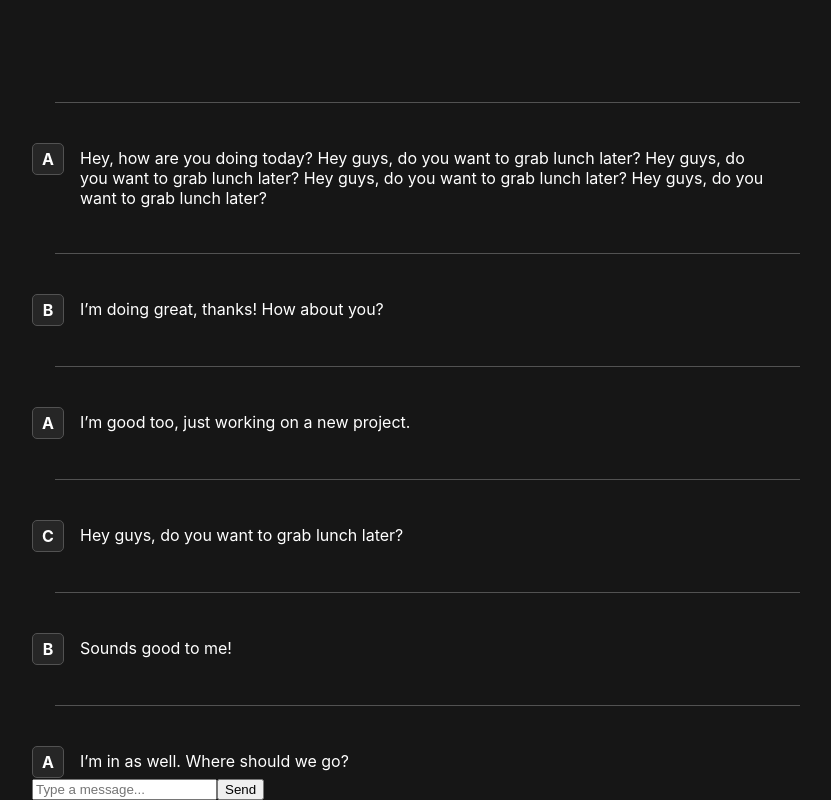
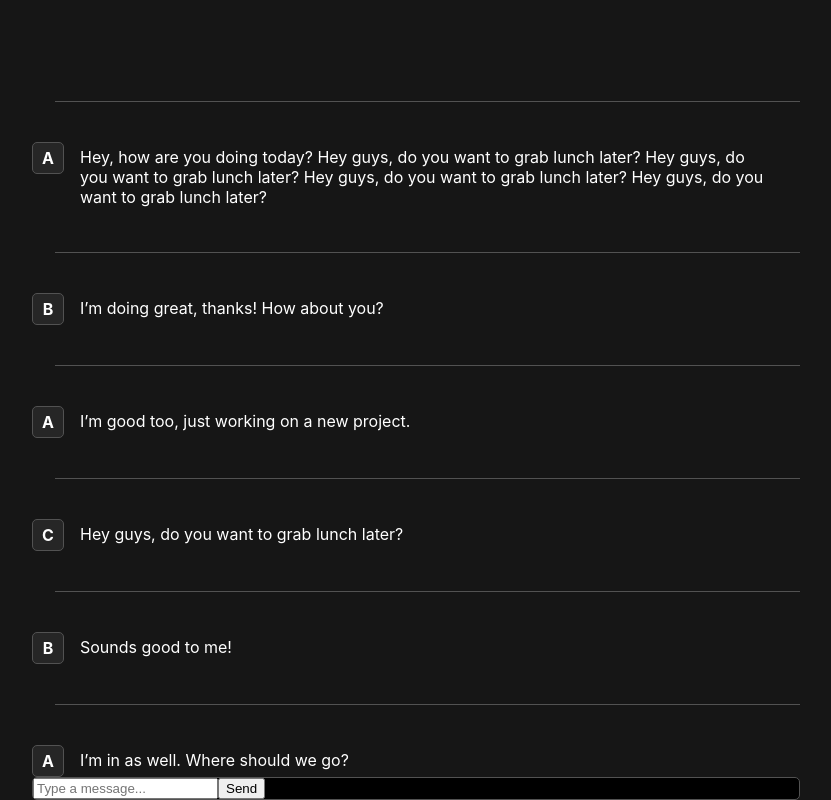
Before and after one commit to doga-ozcelik/chat-application, a React (Create React App) app: page / in a window 1280 px wide. Shown: the whole page, without its empty margins (224-1055 px from the left). Built offline with nearby package versions, Linux system fonts and the light colour scheme.

Commit message:
refactor(Container): Arrange main container

```diff
--- a/src/App.css
+++ b/src/App.css
@@ -7,3 +7,10 @@
   justify-content: flex-end;
   font-size: 16px;
 }
+
+.Container {
+  width: 100%;
+  max-width: 800px;
+  padding: 0 1rem;
+  box-sizing: border-box;
+}
--- a/src/App.tsx
+++ b/src/App.tsx
@@ -46,8 +46,10 @@ export const mockMessages = [
 function App() {
   return (
     <div className="App">
-      <ChatBox messages={mockMessages} />
-      <MessageInput />
+      <div className="Container">
+        <ChatBox messages={mockMessages} />
+        <MessageInput />
+      </div>
     </div>
   );
 }
--- a/src/components/ChatBox/ChatBox.css
+++ b/src/components/ChatBox/ChatBox.css
@@ -1,9 +1,5 @@
-.Container {
+.Chat-box-container {
   overflow-y: scroll;
-  width: 100%;
-  max-width: 800px;
-  padding: 0 1rem;
-  box-sizing: border-box;
 }
 
 .Message {
--- a/src/components/ChatBox/index.tsx
+++ b/src/components/ChatBox/index.tsx
@@ -12,7 +12,7 @@ interface ChatBoxProps {
 
 const ChatBox: React.FC<ChatBoxProps> = ({ messages }) => {
   return (
-    <div className="Container">
+    <div className="Chat-box-container">
       {messages.map((message, index) => (
         <div key={index} className="Message">
           <hr className="Divider" />
--- a/src/components/MessageInput/MessageInput.css
+++ b/src/components/MessageInput/MessageInput.css
@@ -1,3 +1,6 @@
-.Container {
-  width: 100%;
+.Input-container {
+  display: flex;
+  background-color: black;
+  border-radius: 5px;
+  border: 0.5px solid #525252;
 }
--- a/src/components/MessageInput/index.tsx
+++ b/src/components/MessageInput/index.tsx
@@ -5,7 +5,7 @@ const MessageInput: React.FC = () => {
   const [input, setInput] = useState<string>("");
 
   return (
-    <div className="Container">
+    <div className="Input-container">
       <input
         type="text"
         value={input}
```
